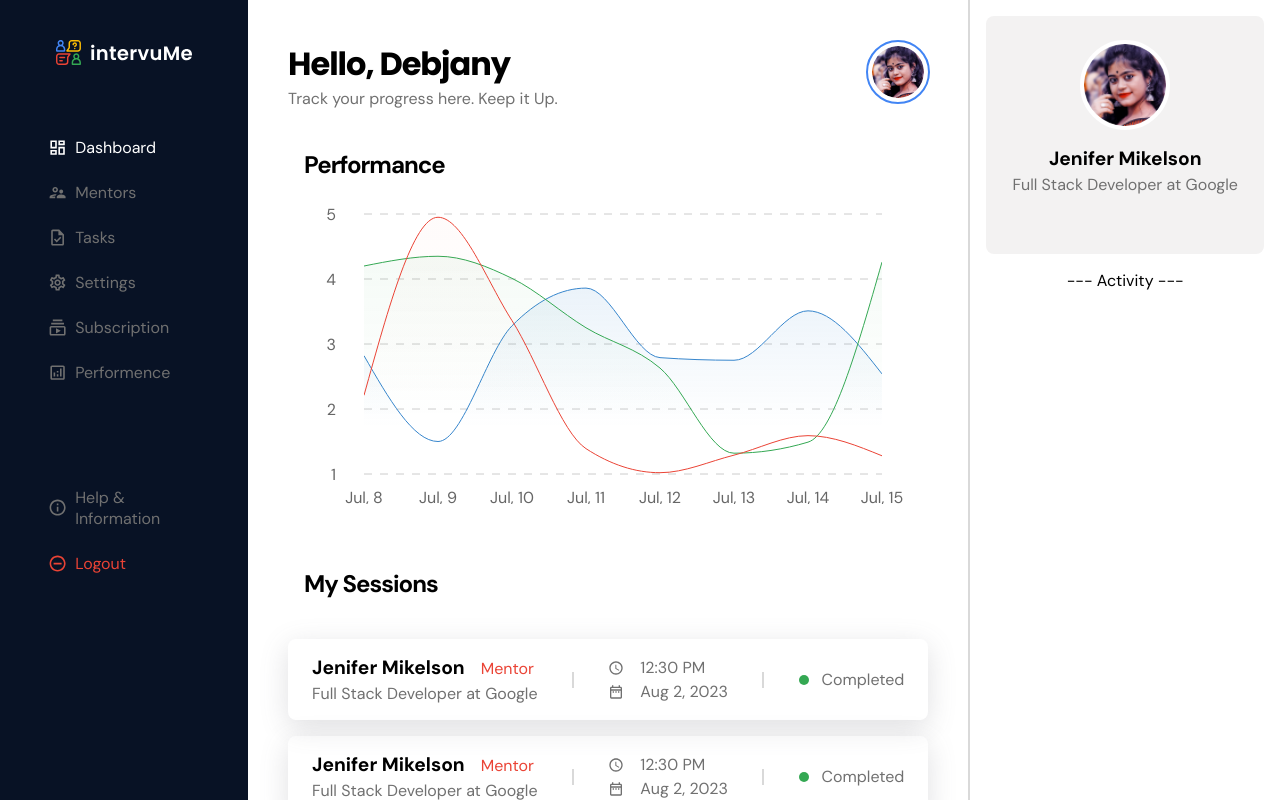
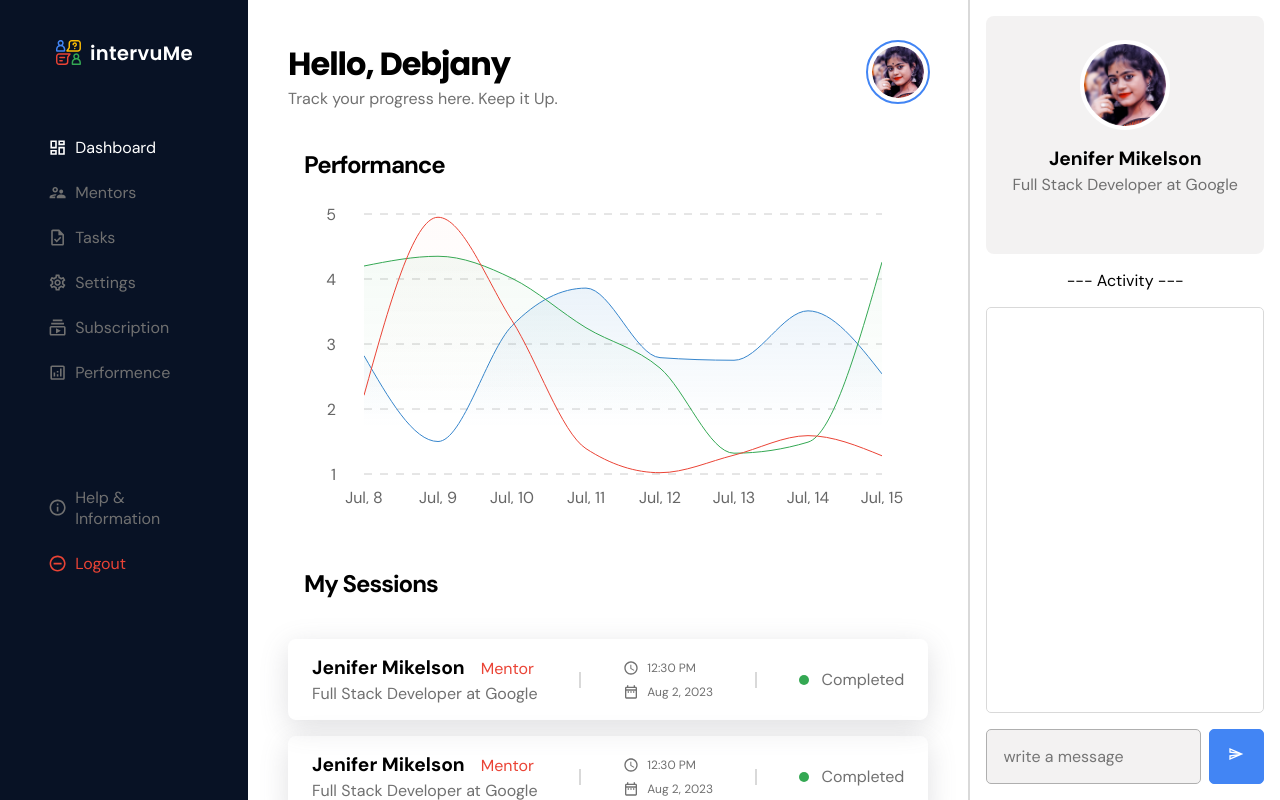
Before and after one commit to akshayxemo/intervuMe-web, a React (Vite) app in the folder frontend/: page /user/dashboard in a window 1280 px wide. Built offline with nearby package versions, Linux system fonts and the light colour scheme; some icons are missing.

Commit message:
chat section added

```diff
--- a/frontend/src/assets/css/card-user-session.css
+++ b/frontend/src/assets/css/card-user-session.css
@@ -26,15 +26,18 @@
 .session-time-wrap {
   display: flex;
   flex-direction: column;
-  gap: 0.2rem;
+  gap: 0.5rem;
 }
 .session-time,
 .session-date {
   display: flex;
-  gap: 1rem;
+  gap: 0.5rem;
   justify-content: flex-start;
   align-items: center;
   color: var(--secondary-font-color);
+}
+.schedule-text {
+  font-size: 12px;
 }
 .session-status {
   display: flex;
--- a/frontend/src/assets/css/user-chat-section.css
+++ b/frontend/src/assets/css/user-chat-section.css
@@ -1,7 +1,10 @@
 .chat-section-wrap {
   padding: 1rem;
   width: 100%;
-  height: 100%;
+  height: 100vh;
+  display: flex;
+  flex-direction: column;
+  justify-content: space-between;
 }
 .reciver-details {
   padding: 1.5rem 1rem;
@@ -41,3 +44,39 @@
   /* color: var(--color-blue); */
   margin: 1rem auto;
 }
+.chat-section {
+  width: 100%;
+  padding: 8px;
+  border: 0.5px solid var(--border-light);
+  flex-grow: 1;
+  margin-bottom: 1rem;
+  overflow-y: auto;
+  border-radius: 5px;
+}
+
+.send-message-section {
+  width: 100%;
+  display: flex;
+  justify-content: space-between;
+  align-items: center;
+  gap: 8px;
+}
+
+#send-message {
+  flex-grow: 1;
+  border: 1px solid var(--border-bold);
+  border-radius: 5px;
+  background-color: #f3f2f2;
+  resize: none;
+  padding: 1rem;
+}
+.btn-send {
+  height: 100%;
+  aspect-ratio: 1/1;
+  padding: 1rem;
+  border: 1px solid var(--color-blue);
+  background-color: var(--color-blue);
+  color: #fff;
+  border-radius: 5px;
+  cursor: pointer;
+}
--- a/frontend/src/components/user-chat-section.jsx
+++ b/frontend/src/components/user-chat-section.jsx
@@ -6,6 +6,7 @@ import {
   FaLinkedin,
   FaInstagram,
 } from "react-icons/fa6";
+import { MdOutlineSend } from "react-icons/md";
 export default function UserChat() {
   return (
     <>
@@ -23,7 +24,17 @@ export default function UserChat() {
         </div>
         <div className="span-tag">--- Activity ---</div>
         <div className="chat-section"></div>
-        <div className="send-message-section"></div>
+        <div className="send-message-section">
+          <textarea
+            name=""
+            id="send-message"
+            rows="1"
+            placeholder="write a message"
+          ></textarea>
+          <button className="btn-send">
+            <MdOutlineSend />
+          </button>
+        </div>
       </div>
     </>
   );
--- a/frontend/src/index.css
+++ b/frontend/src/index.css
@@ -14,6 +14,7 @@
   --color-green: #34a853;
   --color-blue: #4285f4;
   --secondary-font-color: #707070;
+  --border-bold: #afafaf;
   --color-dark-blue: #081225;
 }
 h1,
@@ -40,7 +41,7 @@ a:hover {
 
 /* width */
 ::-webkit-scrollbar {
-  width: 4px;
+  width: 3px;
 }
 
 /* Track */
```
